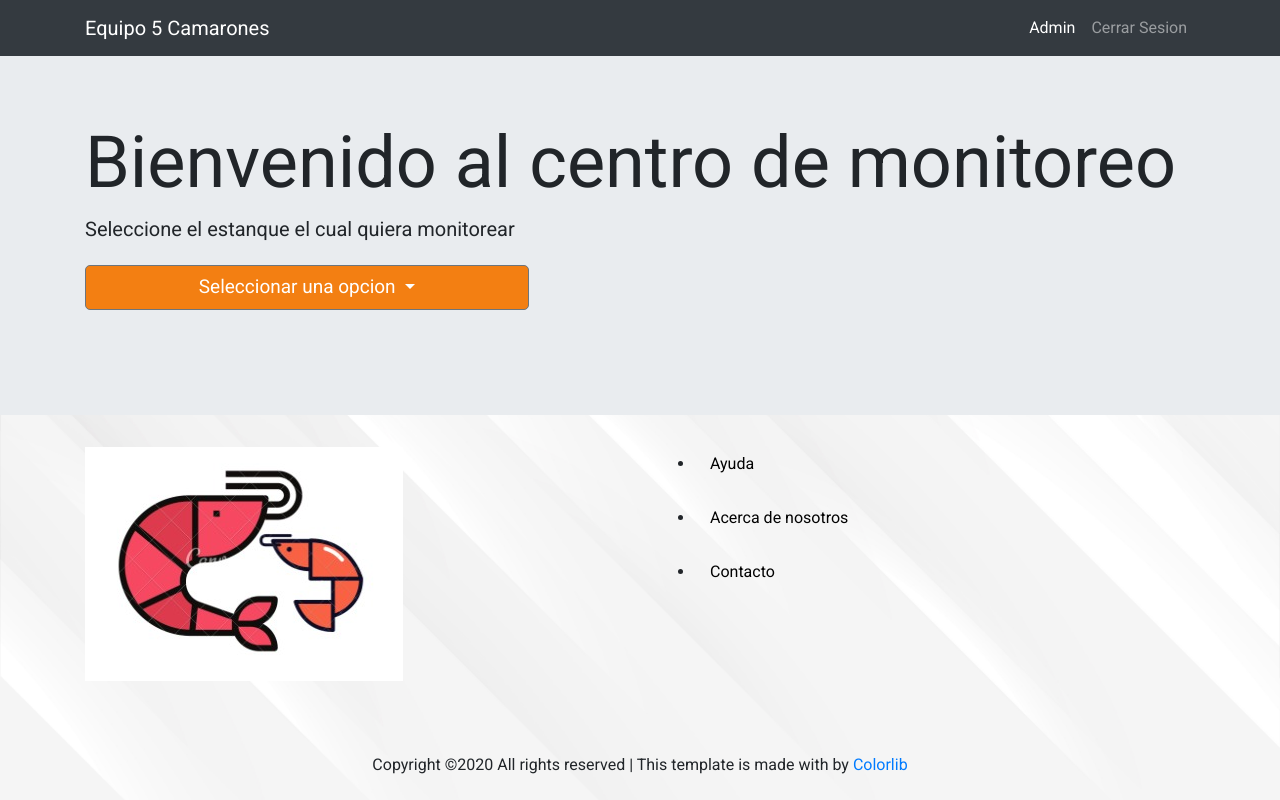
After one commit to Javier8ap/Team5WebApplication, a PHP site: page /menu.html in a window 1280 px wide. The commit adds this page. Run offline with PHP 8.4, Linux system fonts and the light colour scheme; some libraries are stand-ins or nearby versions.

Commit message:
finished starting MVP

```diff
--- a/Front-End JS/index.js
+++ b/Front-End JS/index.js
@@ -15,7 +15,7 @@ function logIn(){
             console.log("Entra2")
             let user = JSON.parse(xhr.response);
             if (user[0].Password == userPassword.value) {
-                alert('It Works!')
+                window.location.href="dashboard.html";
             }else{
                 alert("Invalid Password");
             }
--- /dev/null
+++ b/menu.html
@@ -0,0 +1,110 @@
+<!doctype html>
+<html lang="en">
+  <head>
+  <title>Camarones Equipo 5 Web Application</title>
+  <link rel="stylesheet" href="https://maxcdn.bootstrapcdn.com/bootstrap/4.0.0/css/bootstrap.min.css">
+  <script src="https://ajax.googleapis.com/ajax/libs/jquery/3.3.1/jquery.min.js"></script>
+  <script src="https://cdnjs.cloudflare.com/ajax/libs/popper.js/1.12.9/umd/popper.min.js"></script>
+  <script src="https://maxcdn.bootstrapcdn.com/bootstrap/4.0.0/js/bootstrap.min.js"></script>
+  <link rel="stylesheet" href="https://use.fontawesome.com/releases/v5.0.8/css/solid.css">
+  <script src="https://use.fontawesome.com/releases/v5.0.7/js/all.js"></script>
+  <link rel="stylesheet" type="text/css" href="style.css">
+</head>
+  <body>
+    <nav class="navbar navbar-expand-lg navbar-dark ftco_navbar bg-dark ftco-navbar-light" id="ftco-navbar">
+        <div class="container">
+            <a class="navbar-brand" href="menu.html">Equipo 5 Camarones</a>
+            <button class="navbar-toggler" type="button" data-toggle="collapse" data-target="#ftco-nav"
+                aria-controls="ftco-nav" aria-expanded="false" aria-label="Toggle navigation">
+                <span class="oi oi-menu"></span> Menu
+            </button>
+
+            <div class="collapse navbar-collapse" id="ftco-nav">
+                <ul class="navbar-nav ml-auto">
+                    <li class="nav-item active"><a href="index.html" class="nav-link">Admin</a></li>
+                    <li class="nav-item"><a href="index.html" class="nav-link">Cerrar Sesion</a></li>
+                    </li>
+                </ul>
+            </div>
+        </div>
+    </nav>
+
+
+    <div class="jumbotron jumbotron-fluid">
+        <div class="container">
+            <h1 class="display-3">Bienvenido al centro de monitoreo</h1>
+            <p class="lead">Seleccione el estanque el cual quiera monitorear</p>
+            <p class="lead">
+                <div class="dropdown">
+                    <button class="btn btn-secondary dropdown-toggle" type="button" id="dropdownMenuButton" data-toggle="dropdown" aria-haspopup="true" aria-expanded="false">
+                      Seleccionar una opcion
+                    </button>
+                    <div class="dropdown-menu" aria-labelledby="dropdownMenuButton">
+                      <a class="dropdown-item" href="dashboard.html">Estanque 1</a>
+                      <a class="dropdown-item" href="#">Estanque 2</a>
+                      <a class="dropdown-item" href="#">Estanque 3</a>
+                    </div>
+                </div>
+            </p>
+        </div>
+    </div>
+
+    <footer class="ftco-footer ftco-section">
+        <div class="container">
+          <div class="row">
+            <div class="mouse">
+              <a href="#" class="mouse-icon">
+                <div class="mouse-wheel"><span class="ion-ios-arrow-up"></span></div>
+              </a>
+            </div>
+          </div>
+          <div class="row mb-5">
+            <div class="col-md">
+              <div class="ftco-footer-widget mb-4">
+                    <img src="images/logo.JPEG" alt="">
+                <ul class="ftco-footer-social list-unstyled float-md-left float-lft mt-5">
+                </ul>
+              </div>
+            </div>
+            <div class="col-md">
+              <div class="ftco-footer-widget mb-4">
+                <div class="block-23 mb-3">
+                  <ul>
+                    <li>
+                        <div class="col-12 link2">
+                            <a href="">Ayuda</a>
+                        </div>
+                    </li>
+                    <li>
+                        <div class="col-12 link2">
+                            <a href="">Acerca de nosotros</a>
+                        </div>
+                    </li>
+                    <li>
+                        <div class="col-12 link2">
+                            <a href="">Contacto</a>
+                        </div>
+                    </li>
+
+                  </ul>
+                </div>
+              </div>
+            </div>
+          </div>
+          <div class="row">
+            <div class="col-md-12 text-center">
+
+              <p>
+                <!-- Link back to Colorlib can't be removed. Template is licensed under CC BY 3.0. -->
+                Copyright &copy;<script>
+                  document.write(new Date().getFullYear());
+                </script> All rights reserved | This template is made with <i class="icon-heart color-danger"
+                  aria-hidden="true"></i> by <a href="https://colorlib.com" target="_blank">Colorlib</a>
+                <!-- Link back to Colorlib can't be removed. Template is licensed under CC BY 3.0. -->
+              </p>
+            </div>
+          </div>
+        </div>
+      </footer>
+  </body>
+</html>
--- a/style.css
+++ b/style.css
@@ -13,7 +13,7 @@ body {
 }
 
 .modal-content {
-    background-color: #57364a;
+    background-color: #838282;
     opacity: .95;
     padding: 0 18px;
     box-shadow: 0px 0px 15px #20141b;
@@ -47,7 +47,7 @@ body {
     content: "\f007";
     position: absolute;
     font-size: 22px;
-    color: #57364a;
+    color: #838282;
     left: 28px;
     padding-top: 4px;
 
@@ -64,7 +64,7 @@ button{
 }
 
 .btn{
-    background-color: #cc4d4d;
+    background-color: #f37f12;
     color: #ffff;
     font-size: 19px;
     padding: 7px 14px;
@@ -72,14 +72,18 @@ button{
 }
 
 .btn:hover, .btn:focus {
-    background-color: #a03b3b;
+    background-color: #cc4d4d;
 }
 
-.forgot {
+.link, .link2 {
     padding-top: 5px;
     padding-bottom: 25px;
 }
 
-.forgot a {
+.link a {
     color: #fff;
 }
+
+.link2 a {
+    color: rgb(2, 2, 2);
+}
```
Also changed, not shown: dashboard.html (+34 -4 lines), index.html (+7 -7 lines), images/background.JPEG, images/background1.JPEG (added), images/logo.JPEG (added).
